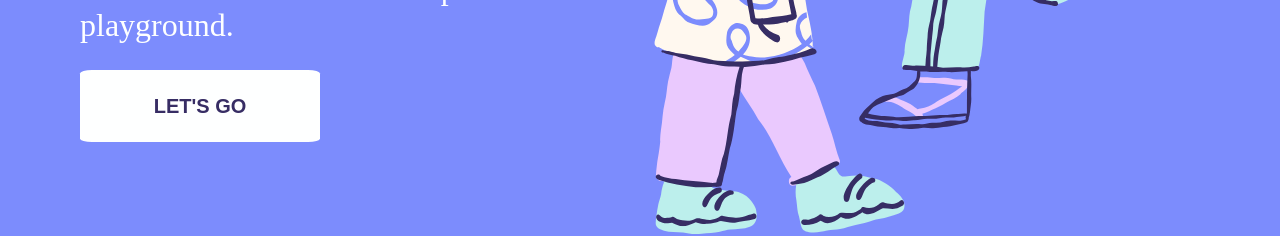
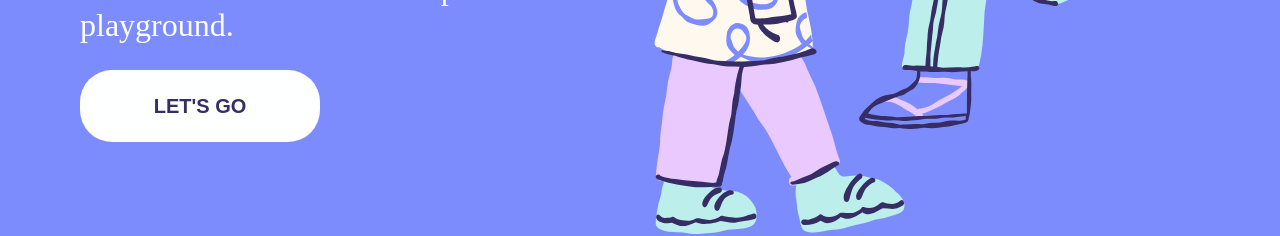
Before and after one commit to Noor-Alina/Learnify, a React (Vite) app: page / in a window 1280 px wide. Shown: the part 519-755 px from the top of the page. Built offline with nearby package versions, Linux system fonts and the light colour scheme; a web font is replaced by a local one.

Commit message:
add to last commit

```diff
--- a/src/pages/Home/Home.scss
+++ b/src/pages/Home/Home.scss
@@ -42,7 +42,7 @@ body {
     }
 
     &--button {
-        border-radius: 5%;
+        border-radius: 2rem;
         border: none;
         background-color: $learnify-white;
         width: 15rem;
```
